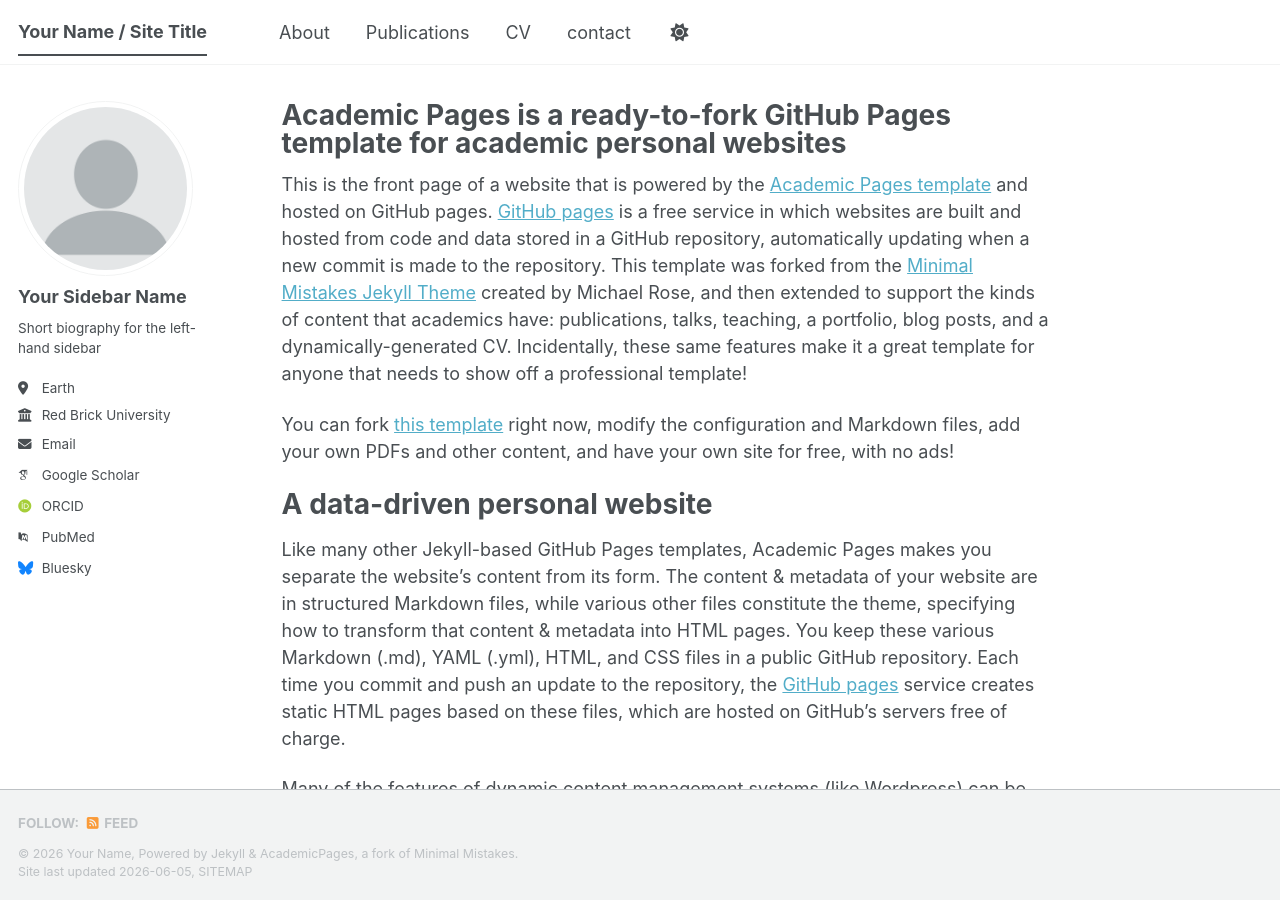
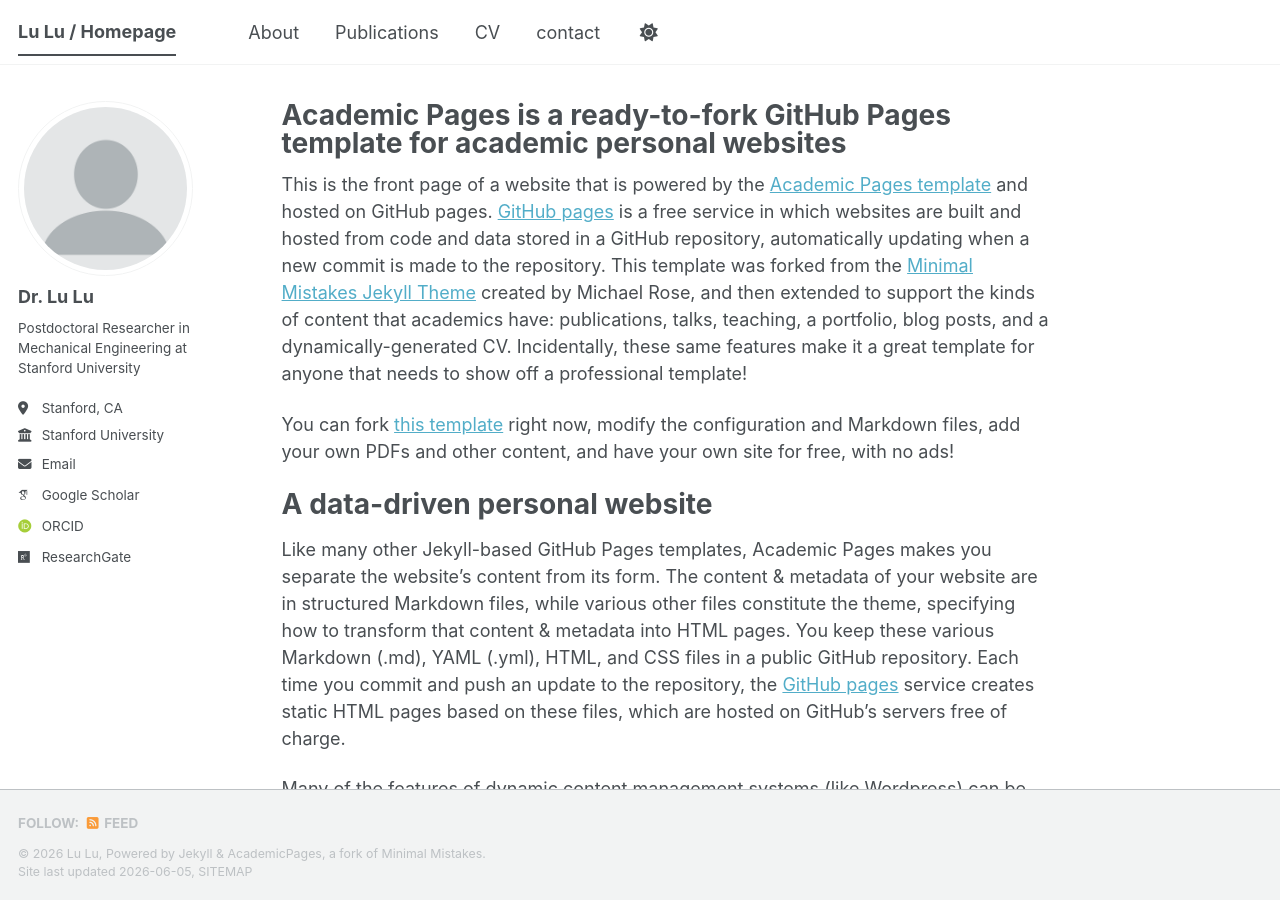
Before and after one commit to ZJU-LuLab/ZJU-LuLab.github.io, a Jekyll site: the page built from _pages/about.md, in a window 1280 px wide and 900 px high. Built offline with Jekyll 4.4.1, drawn with Linux system fonts in a browser that asks for light colours; some web fonts are replaced; a script bundle is joined from its source files by our own code; library files that are not in the unit come from our copies.

Commit message:
Update _config.yml

```diff
--- a/_config.yml
+++ b/_config.yml
@@ -9,10 +9,10 @@
 # Basic Site Settings
 locale                   : "en-US"
 site_theme               : "default" # The available themes options are "default", "air", "sunrise", "mint", "dirt" and "contrast"
-title                    : "Your Name / Site Title"
+title                    : "Lu Lu / Homepage"
 title_separator          : "-"
-name                     : &name "Your Name"
-description              : &description "Your Name's academic portfolio"   # Update this with a general description of your site, this is the default if not overridden by a page
+name                     : &name "Lu Lu"
+description              : &description "Personal academic website"   # Update this with a general description of your site, this is the default if not overridden by a page
 url                      : "https://zju-lulab.github.io" # The base hostname & protocol for your site e.g. "https://[your GitHub username].github.io",
                                                            # or if you already have some other page hosted on Github then use "https://[your GitHub username].github.io/[Your Repo Name]"
 baseurl                  : "" # the subpath of your site, e.g. "/blog"
@@ -24,25 +24,25 @@ repository               : "ZJU-LuLab/ZJU-LuLab.github.io"
 author:
   # Biographic information
   avatar           : "profile.png"
-  name             : "Your Sidebar Name"
+  name             : "Dr. Lu Lu"
   pronouns         : # example: "she/her"
-  bio              : "Short biography for the left-hand sidebar"
-  location         : "Earth"
-  employer         : "Red Brick University"
+  bio              : "Postdoctoral Researcher in Mechanical Engineering at Stanford University"
+  location         : "Stanford, CA"
+  employer         : "Stanford University"
   uri              : # URL
-  email            : "none@example.org"
+  email            : "lulu2@stanford.edu"
 
   # Academic websites
   academia         : # URL
   arxiv            : # URL - Update with the correct link to your profile
-  googlescholar    : "https://scholar.google.com/citations?user=PS_CX0AAAAAJ"
+  googlescholar    : "https://scholar.google.com/citations?user=0wrd3w8AAAAJ&hl=en"
   inspire-hep      : # URL
   impactstory      : # URL
-  orcid            : "https://orcid.org/yourorcidurl"
+  orcid            : "https://orcid.org/0000-0001-6167-9158"
   semantic         : # URL
   ssrn             : # URL
-  pubmed           : "https://www.ncbi.nlm.nih.gov/pubmed/?term=john+snow"
-  researchgate     : # URL
+  pubmed           : #
+  researchgate     : "https://www.researchgate.net/profile/Lu-Lu-167"
   scopus           : # URL
   zotero           : # URL
 
@@ -57,7 +57,7 @@ author:
 
   # Social media
   artstation       : # Username
-  bluesky          : "bsky.app" # Replace this with you Bluesky username
+  bluesky          : #
   facebook         : # Username
   flickr           : # Username
   foursquare       : # Username
```
